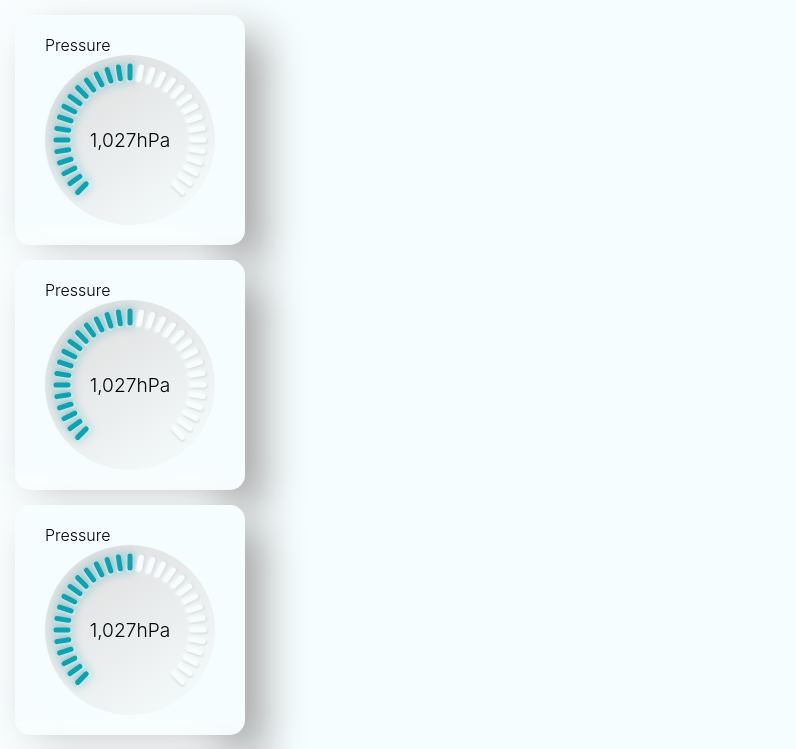
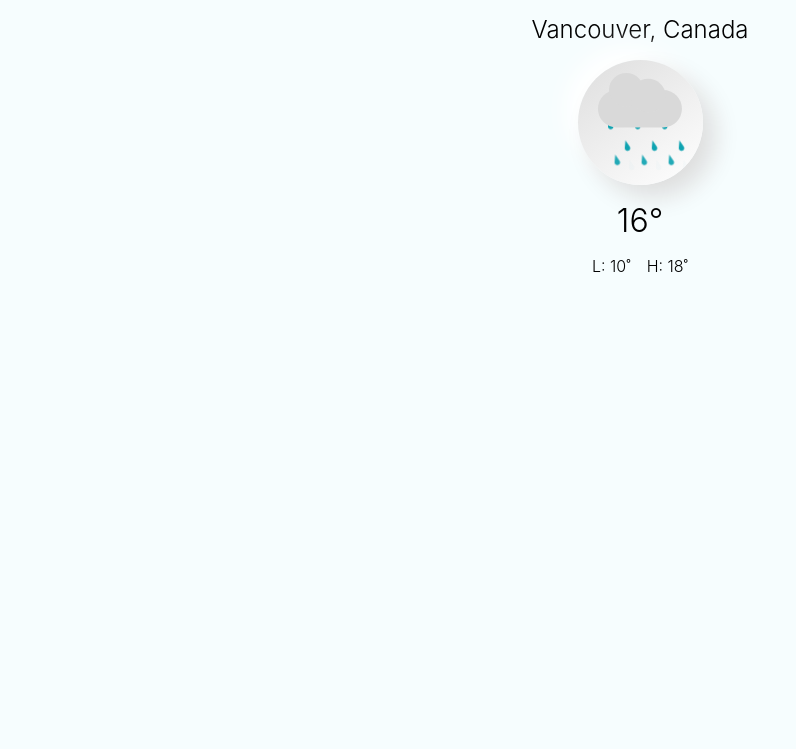
Before and after one commit to e-newton/pitter-patter, a React (Create React App) app: page / in a window 1280 px wide. Shown: the top 749 px of the page, without its empty margins (0-796 px from the left). Built offline with nearby package versions, Linux system fonts and the light colour scheme.

Commit message:
Added mockups for the temperature and icon

```diff
--- a/src/App.scss
+++ b/src/App.scss
@@ -1,4 +1,14 @@
 @use "./styles/mixins.scss";
+
+.app-container {
+  width: 100%;
+  height: 100%;
+  max-width: 800px;
+  display: flex;
+  align-items: center;
+  flex-direction: column;
+}
+
 
 .gauge-wrapper {
   margin: 15px;
--- a/src/App.tsx
+++ b/src/App.tsx
@@ -1,6 +1,7 @@
 import React from 'react';
 import './App.scss';
 import Gauge from './components/Gauge';
+import WeatherTitle from './components/WeatherTitle';
 import CloudIcon from './icons/CloudIcon';
 import PartialCloudIcon from './icons/PartialCloudIcon';
 import RainIcon from './icons/Rain';
@@ -8,24 +9,20 @@ import SunIcon from './icons/SunIcon';
 
 function App() {
   return (
-  <>
-    <div className='gauge-wrapper'>
-      <Gauge/>
-    </div>
-    <div className='gauge-wrapper'>
-      <Gauge/>
-    </div>
-    <div className='gauge-wrapper'>
-      <Gauge/>
-    </div>
-    <div className='gauge-wrapper'>
-      <Gauge/>
-    </div>
-    <SunIcon/>
-    <CloudIcon/>
-    <PartialCloudIcon/>
-    <RainIcon/>
-  </>
+  <div className='app-container'>
+
+    <WeatherTitle/>
+  {
+    // <div className='gauge-wrapper'>
+    //   <Gauge title="Title" label="Label" percentActive={0.3}/>
+    // </div>
+    // <SunIcon/>
+    // <CloudIcon/>
+    // <PartialCloudIcon/>
+    // <RainIcon/>
+    //
+    }
+  </div>
   );
 }
 
--- a/src/components/Gauge.tsx
+++ b/src/components/Gauge.tsx
@@ -1,4 +1,4 @@
-import React, { useState } from "react";
+import React from "react";
 import './Gauge.scss'
 
 function degrees_to_radians(degrees: number)
@@ -7,12 +7,19 @@ function degrees_to_radians(degrees: number)
   return degrees * (pi/180);
 }
 
-export default function Gauge() {
-  const steps = 30;
-  const [percentActive, setPercentActive] = useState(0.5);
+export type GaugeProps = {
+  steps?: number;
+  percentActive: number;
+  label?: string;
+  title: string;
+}
+
+export default function Gauge(props: GaugeProps) {
+  const DEFAULT_STEPS = 30;
   // Starting deg = 225degs
 
   function generateNubs() {
+    const steps = props.steps ?? DEFAULT_STEPS;
     const elems = [];
     const totalDegrees = 270;
     const scale = 0.8;
@@ -20,7 +27,7 @@ export default function Gauge() {
     const initalRotation = 135;
     for (let i = 0; i <= steps; i++) {
       let className = 'nub'
-      if (percentActive && i/steps <= percentActive) {
+      if (props.percentActive && i/steps <= props.percentActive) {
         className = 'nub active'
       }
       const rotation = initalRotation + (i * stepSize);
@@ -49,14 +56,17 @@ export default function Gauge() {
   return(
   <>
     <div className="gauge-container">
-      <span className="title">Pressure</span>
+      <span className="title">{props.title}</span>
       <div className="gauge-body">
         {
           generateNubs()
         }
-        <div className="label-container">
-          <span>1,027hPa</span>
-        </div>
+        {
+          props.label &&
+          <div className="label-container">
+            <span>{props.label ?? ''}</span>
+          </div>
+        }
       </div>
     </div>
   </>
--- /dev/null
+++ b/src/components/WeatherTitle.scss
@@ -0,0 +1,23 @@
+@use '../styles/mixins.scss';
+.location-name {
+  font-size: 1.5em;
+}
+
+.weather-icon-container {
+  margin: 1em;
+  @include mixins.raised-indent-circle(125px, #ffffff);
+  display: flex;
+  justify-content: center;
+  align-items: center;
+  overflow: hidden;
+}
+
+.temperature {
+  font-size: 2em;
+}
+.high-low {
+  margin: 1em;
+  display: flex;
+  justify-content: space-evenly;
+  gap: 1em;
+}
--- /dev/null
+++ b/src/components/WeatherTitle.tsx
@@ -0,0 +1,19 @@
+import React from "react";
+import RainIcon from "../icons/Rain";
+import './WeatherTitle.scss'
+
+export default function WeatherTitle() {
+  return (
+  <>
+    <span className="location-name">Vancouver, Canada</span>
+    <div className="weather-icon-container">
+      <RainIcon/>
+    </div>
+    <span className="temperature">16°</span>
+    <div className="high-low">
+      <span className="low">L: 10˚</span>
+      <span className="high">H: 18˚</span>
+    </div>
+  </>
+  )
+}
--- a/src/index.scss
+++ b/src/index.scss
@@ -7,6 +7,15 @@ body {
   -moz-osx-font-smoothing: grayscale;
   background-color: #F6FDFE;
   font-weight: 300;
+  margin: 15px;
+  width: calc(100vw - 30px);
+  height: calc(100vh - 30px);
+
+  &>div {
+    width: 100%;
+    display: flex;
+    justify-content: center;
+  }
 }
 
 code {
```
